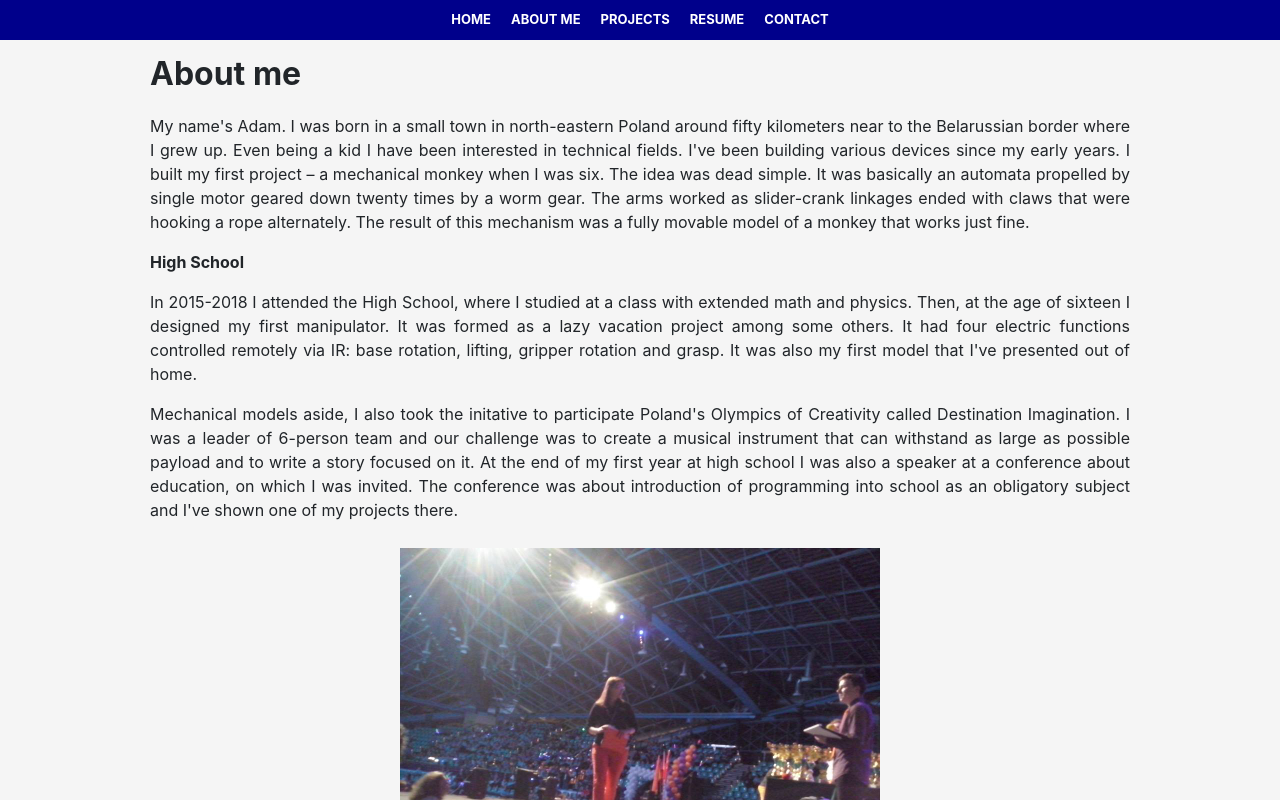
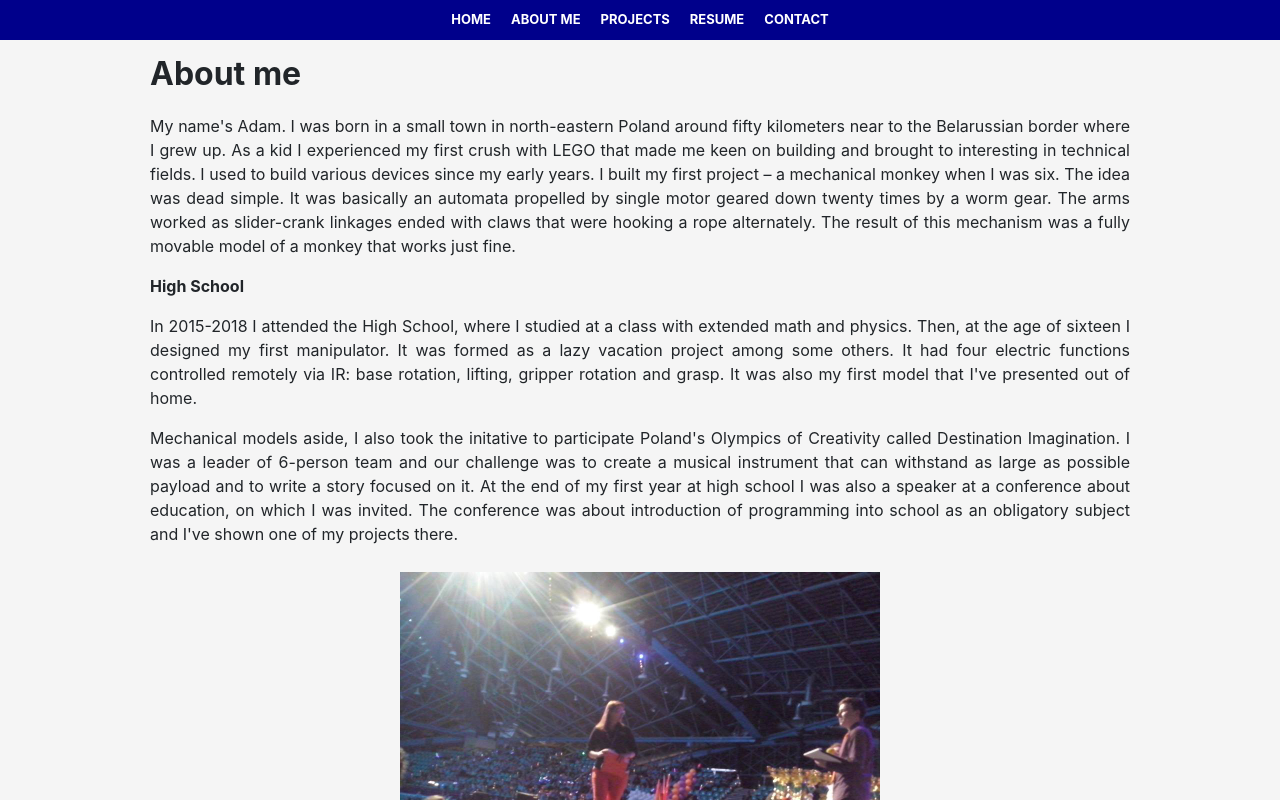
Before and after one commit to PsorTheDoctor/portfolio, a React (Create React App) app: page /about-me in a window 1280 px wide. Shown: the top 800 px of the page. Built offline with nearby package versions, Linux system fonts and the light colour scheme.

Commit message:
keywords for search engines

```diff
--- a/public/index.html
+++ b/public/index.html
@@ -8,6 +8,10 @@
     <meta
       name="description"
       content="Web site created using create-react-app"
+    />
+    <meta
+      name="keywords"
+      content="Adam Wolkowycki, robotics, artificial intelligence, computer vision, programming"
     />
     <link
       rel="stylesheet"
--- a/src/components/page/AboutMe.tsx
+++ b/src/components/page/AboutMe.tsx
@@ -45,8 +45,8 @@ export const AboutMe = () => (
     <p><Header>About me</Header></p>
 
     <p>My name's Adam. I was born in a small town in north-eastern Poland around fifty kilometers
-    near to the Belarussian border where I grew up.
-    Even being a kid I have been interested in technical fields. I've been building various
+    near to the Belarussian border where I grew up. As a kid I experienced my first crush with LEGO
+    that made me keen on building and brought to interesting in technical fields. I used to build various
     devices since my early years. I built my first project – a mechanical monkey when I was
     six. The idea was dead simple. It was basically an automata propelled by single motor geared
     down twenty times by a worm gear. The arms worked as slider-crank linkages ended with claws
```
Also changed, not shown: src/components/posts/ImageGeneration.tsx (+1 -1 lines).
